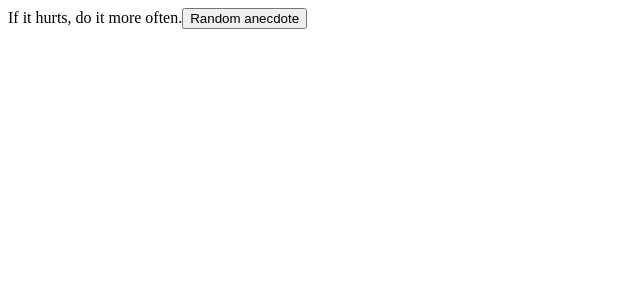
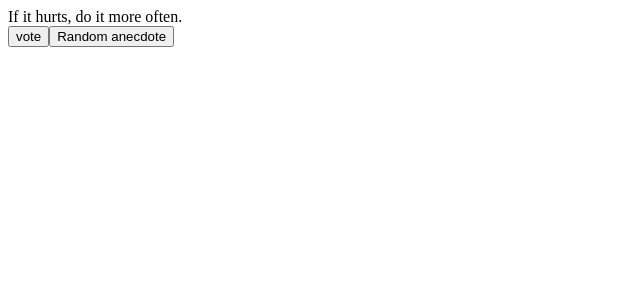
Before and after one commit to diegoram23/part1, a React (Vite) app: page / in a window 1280 px wide. Shown: the top 300 px of the page, without its empty margins (0-640 px from the left). Built offline with nearby package versions, Linux system fonts and the light colour scheme.

Commit message:
completed exercise 1.13

```diff
--- a/src/App.jsx
+++ b/src/App.jsx
@@ -1,30 +1,31 @@
 import React from "react"
+import anecdotes from "./anecdotes"
 import { useState } from 'react'
 
+
 const App = () => {
-  const anecdotes = [
-    'If it hurts, do it more often.',
-    'Adding manpower to a late software project makes it later!',
-    'The first 90 percent of the code accounts for the first 10 percent of the development time...The remaining 10 percent of the code accounts for the other 90 percent of the development time.',
-    'Any fool can write code that a computer can understand. Good programmers write code that humans can understand.',
-    'Premature optimization is the root of all evil.',
-    'Debugging is twice as hard as writing the code in the first place. Therefore, if you write the code as cleverly as possible, you are, by definition, not smart enough to debug it.',
-    'Programming without an extremely heavy use of console.log is same as if a doctor would refuse to use x-rays or blood tests when diagnosing patients.',
-    'The only way to go fast, is to go well.'
-  ]
 
-  const [selected, setSelected] = useState(0)
+  const [selected, setSelected] = useState(anecdotes[0])
+  const [votes, setVotes] = useState(selected)
 
   const randomAnecdote = () => {
 
-    let randomNumber = Math.floor(Math.random() * anecdotes.length)
-    setSelected(randomNumber)
+    const randomNumber = Math.floor(Math.random() * anecdotes.length)
+    const anecValue = anecdotes[randomNumber]
+    setSelected(anecValue)
 
   }
-
+  const vote = () =>  {
+    const copy = { ...selected}
+    selected.count += 1
+    setVotes(copy)
+  }
+  console.log(votes)
   return (
     <div>
-      {anecdotes[selected]}
+      {`${selected.value}`}
+      <br />
+      <button onClick={vote} >vote</button>
       <button onClick={randomAnecdote}>Random anecdote</button>
     </div>
   )
--- /dev/null
+++ b/src/anecdotes.jsx
@@ -0,0 +1,38 @@
+export default
+    [
+        {
+            id: 1,
+            value: 'If it hurts, do it more often.',
+            count: 0
+        },
+
+        {
+            id: 2,
+            value: 'Adding manpower to a late software project makes it later!',
+            count: 0
+        },
+
+        {
+            id: 3,
+            value: 'The first 90 percent of the code accounts for the first 10 percent of the development time...The remaining 10 percent of the code accounts for the other 90 percent of the development time.',
+            count: 0
+        },
+
+        {
+            id: 4,
+            value: 'Any fool can write code that a computer can understand. Good programmers write code that humans can understand.',
+            count: 0
+        },
+
+        {
+            id: 4,
+            value: 'Premature optimization is the root of all evil.',
+            count: 0
+        },
+
+        {
+            id: 5,
+            value: 'Debugging is twice as hard as writing the code in the first place. Therefore, if you write the code as cleverly as possible, you are, by definition, not smart enough to debug it.',
+            count: 0
+        }
+    ]
```
